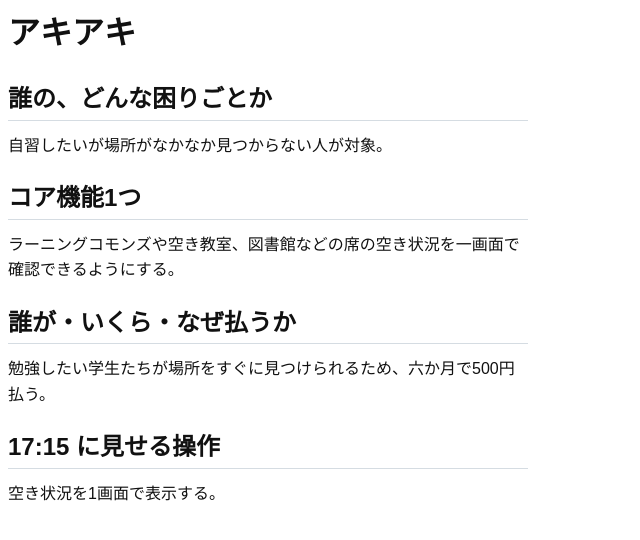
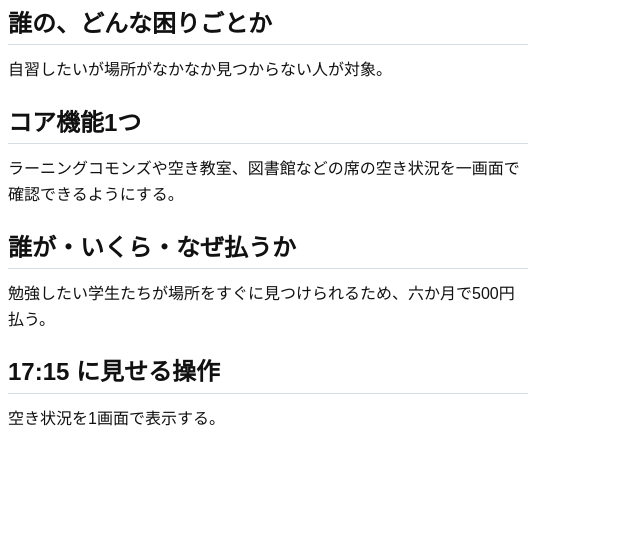
Before and after one commit to KKanemura/theme1-b-9, a plain HTML site: page index.html in a window 1280 px wide. Shown: the whole page, without its empty margins (0-640 px from the left). Drawn offline with Linux system fonts and the light colour scheme.

```diff
--- a/index.html
+++ b/index.html
@@ -9,7 +9,7 @@
 </head>
 <body>
 	<main>
-		<h1>アキアキ</h1>
+
 
 		<section>
 			<h2>誰の、どんな困りごとか</h2>
```
Also changed, not shown: 1 other file.
